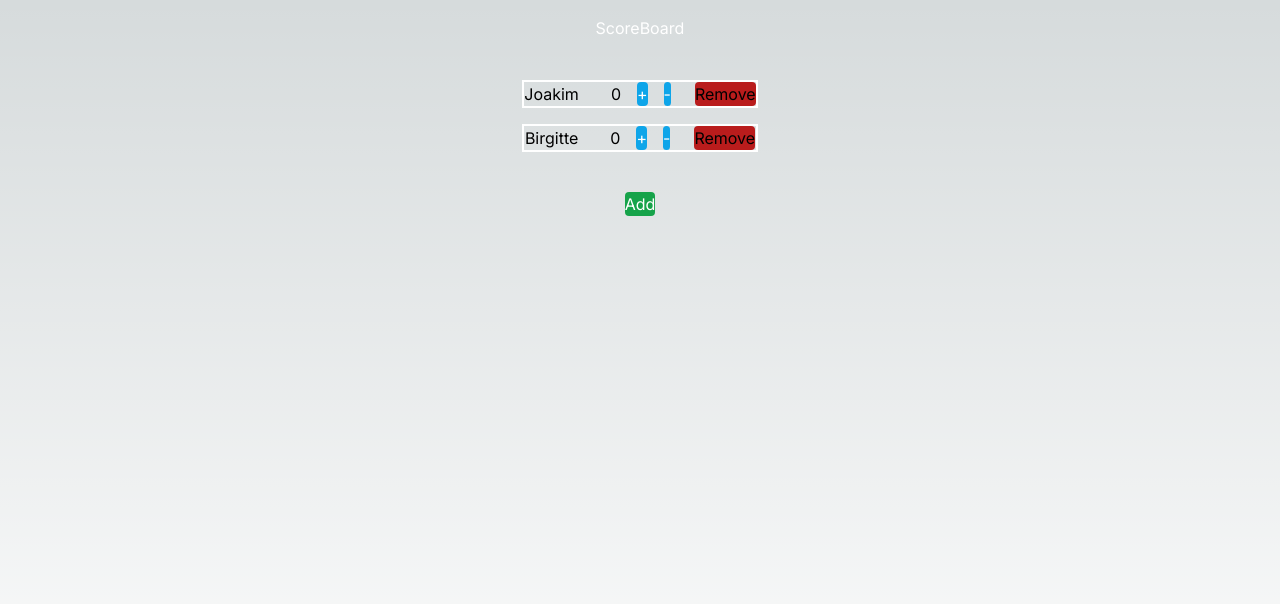
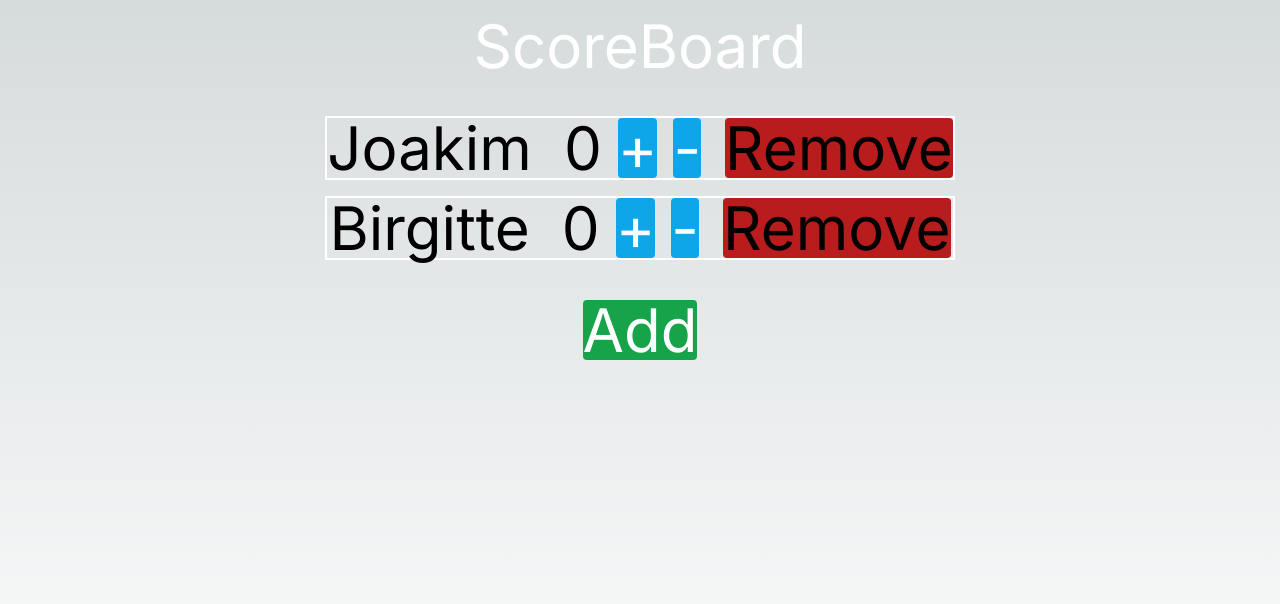
Before and after one commit to MikAoJk/scoreboard, a Next.js app: page / in a window 1280 px wide. Shown: the top 604 px of the page. Built offline with nearby package versions, Linux system fonts and the light colour scheme.

Commit message:
Change text size based on screen

```diff
--- a/src/app/page.tsx
+++ b/src/app/page.tsx
@@ -2,7 +2,7 @@
 
 export default function Home() {
     return (
-        <main className="flex min-h-screen flex-col items-center justify-between">
+        <main className="flex min-h-screen flex-col items-center justify-between md:text-6xl sm:text-4xl">
             <ScoreBoard/>
         </main>
     );
```
